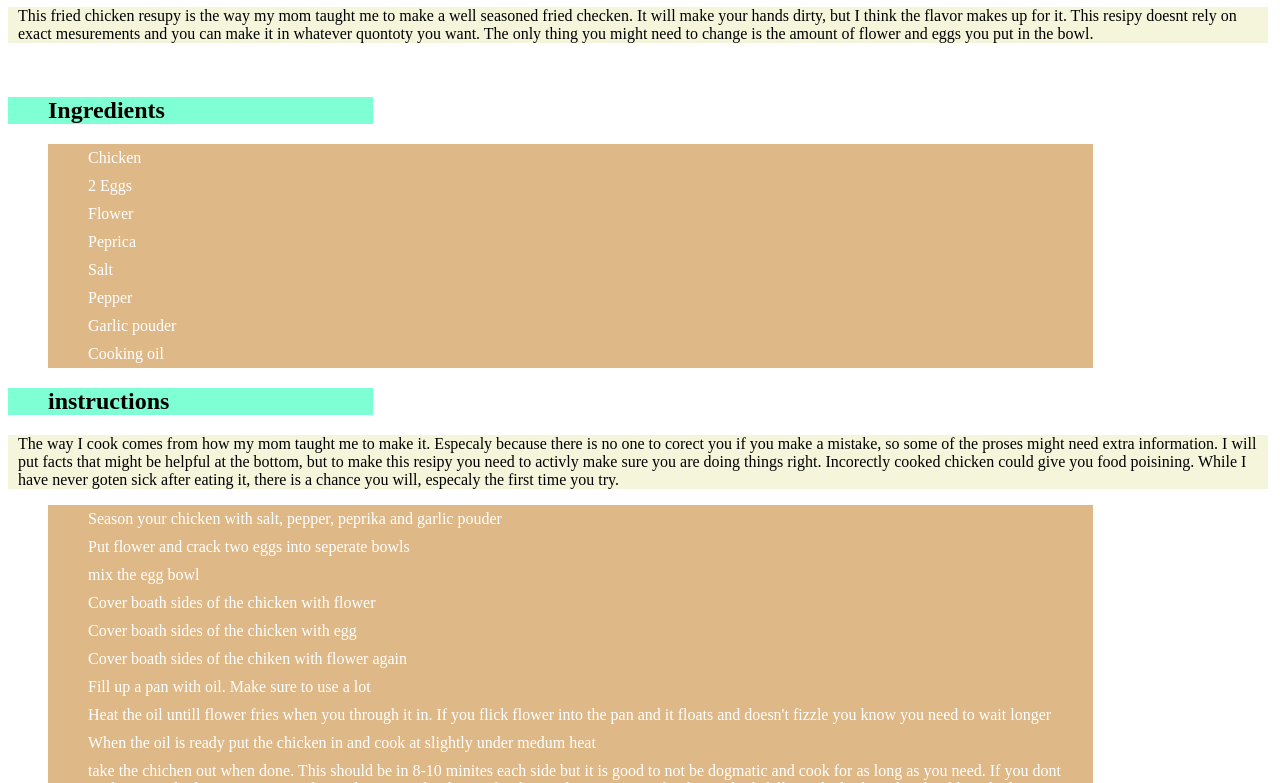
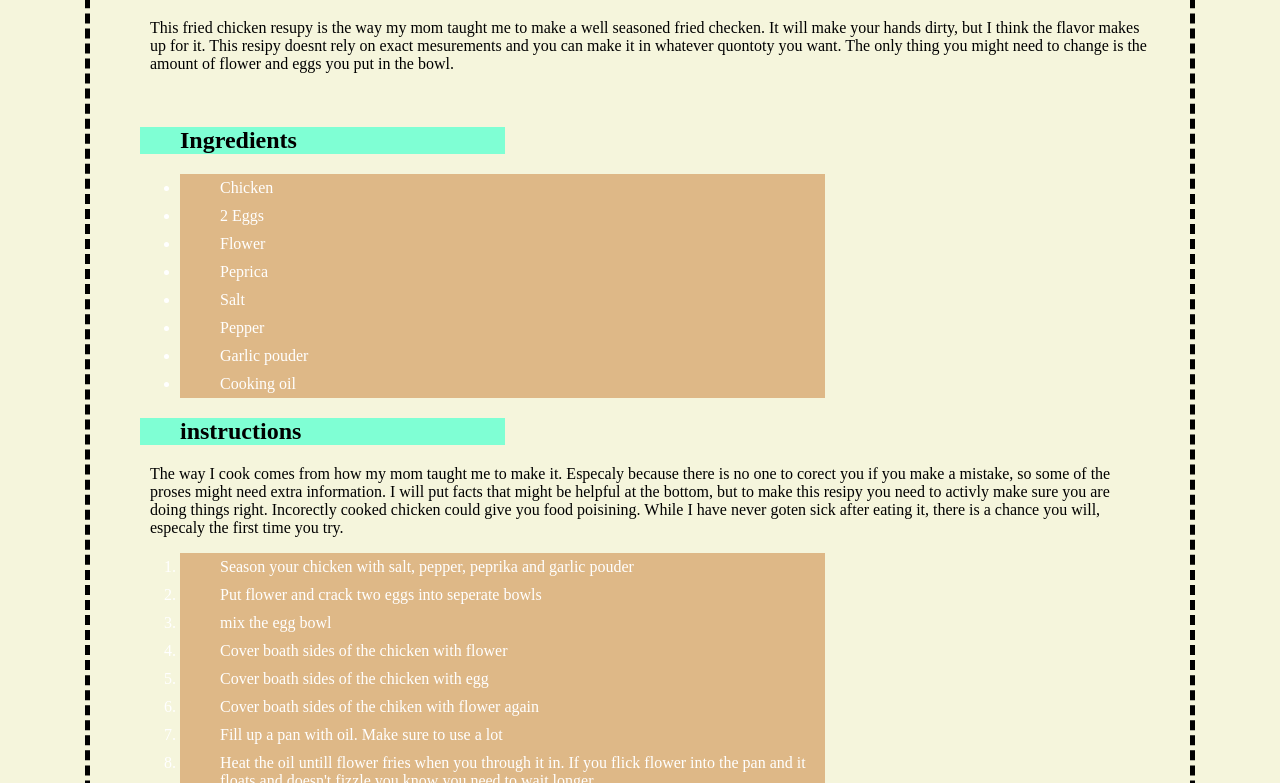
Before and after one commit to SadieYSun/mmp240, a plain HTML site: page recipe/recipe.html in a window 1280 px wide. Shown: the part 145-928 px from the top of the page. Drawn offline with Linux system fonts and the light colour scheme; a web font is replaced by a local one.

Commit message:
started asignment 3 and fixed the recipe doc

```diff
--- a/recipe/rules.css
+++ b/recipe/rules.css
@@ -1,4 +1,17 @@
 @import url('https://fonts.googleapis.com/css2?family=Abril+Fatface&family=Darumadrop+One&family=Shafarik&display=swap');
+body{
+    width:1000;
+    background-color:beige;
+    margin-left: auto;
+    margin-right: auto;
+    border: 5px;
+    border-style: dashed;
+    padding-left: 50px;
+    padding-right: 50px;
+    padding-top: 25px;
+    padding-bottom: 25px;
+    width: 1000px;
+}
 h2{
     background-color:aquamarine;
     width: 325px;
@@ -14,19 +27,15 @@ h1{
     padding-left: 40px;
 }
 p{
-    background-color:beige;
-    width: 1250px;
+    width: 1000px;
     padding-left: 10px;
 }
 li{
     color: white;
     background-color:burlywood;
-    width: 1000px;
+    width: 600px;
     padding-top: 5px;
     padding-right: 5px;
     padding-bottom: 5px;
     padding-left: 40px;
 }
-body{
-    border: 10px;
-}
```
Also changed, not shown: exercise3/exercise3.html (+14 -1 lines), recipe/recipe.html (+0 -1 lines).
